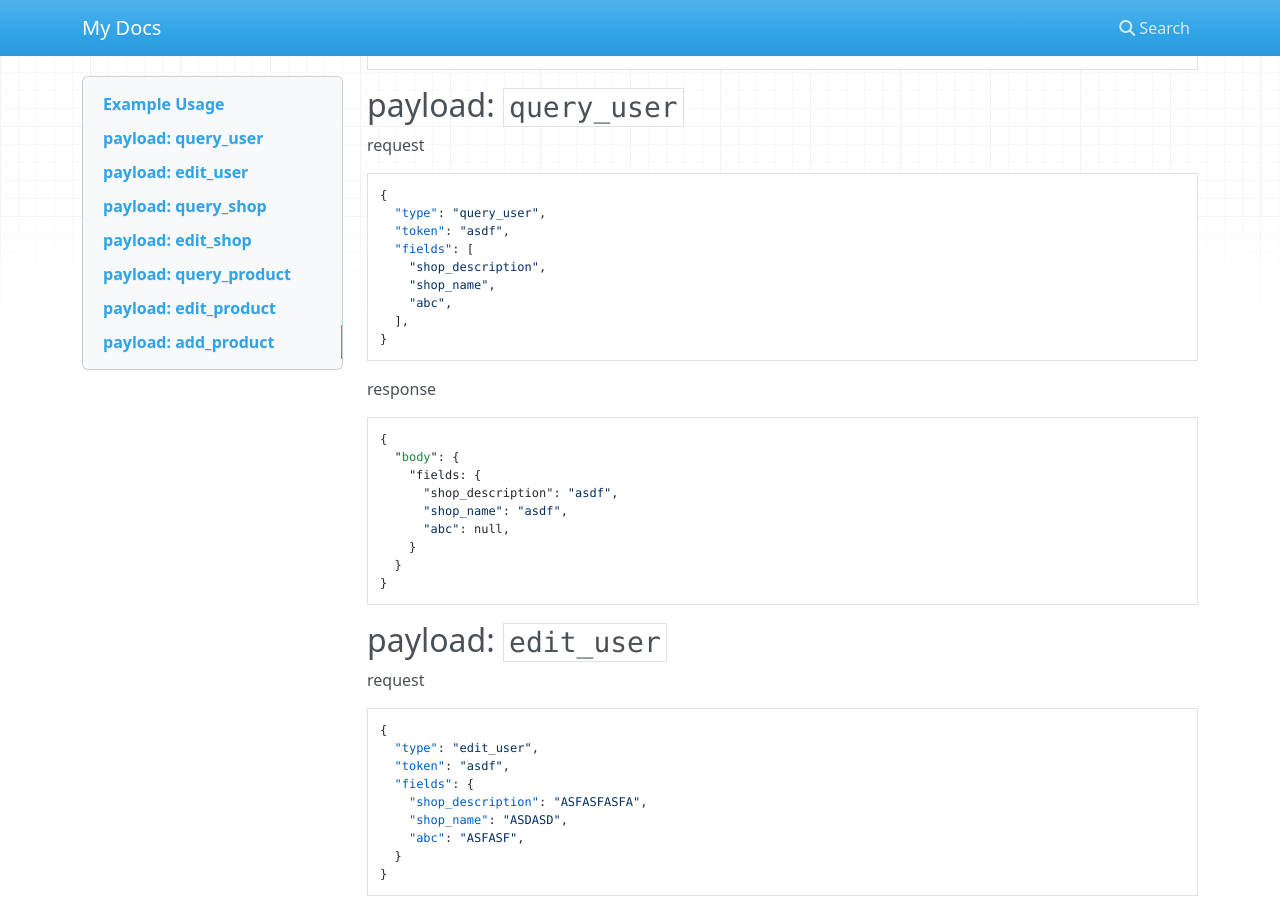
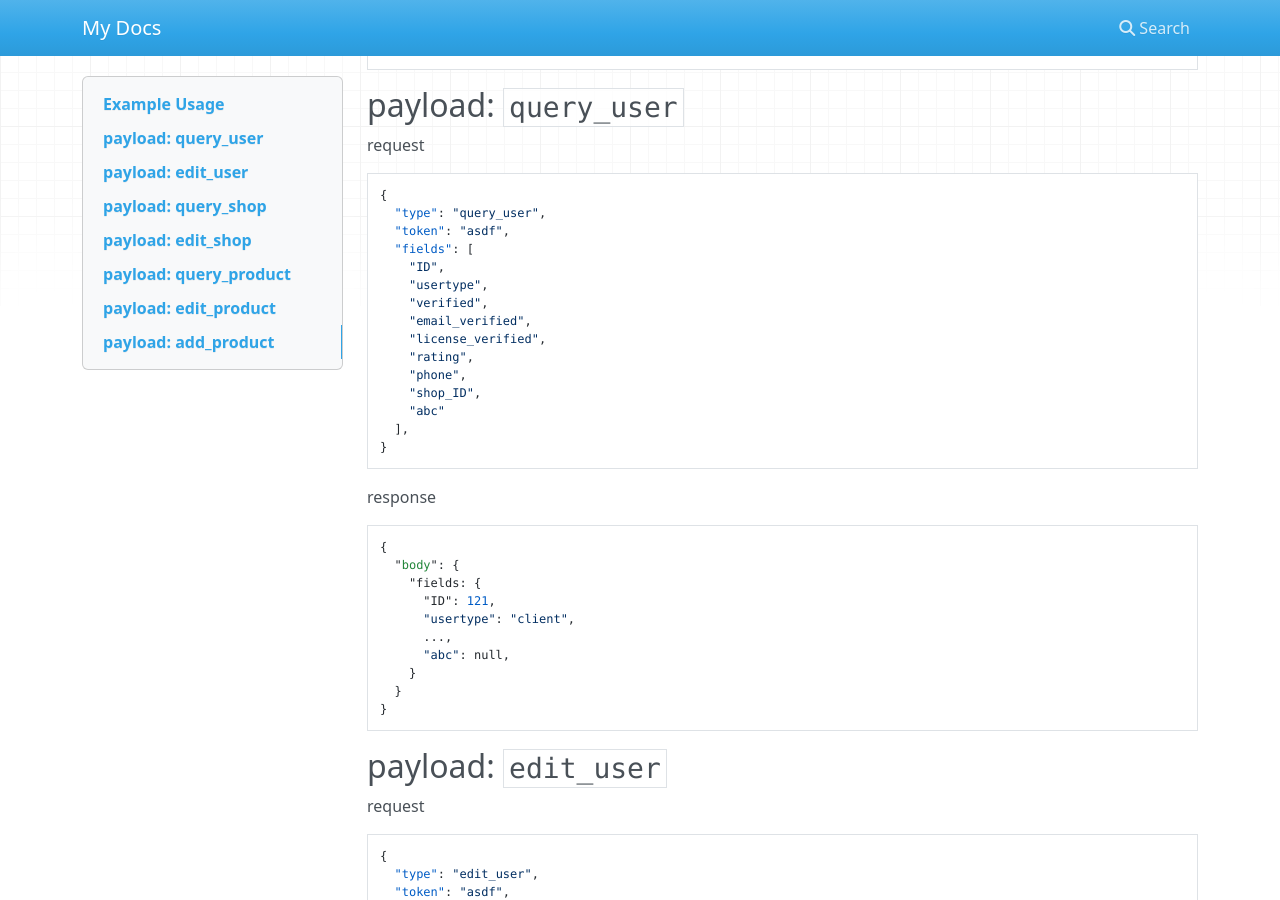
Before and after one commit to valen214/care28_doc, an MkDocs documentation site: the page built from docs/index.md, in a window 1280 px wide and 900 px high, scrolled down 424 px. Built offline with MkDocs 1.6.1, drawn with Linux system fonts in a browser that asks for light colours; nearby versions of some CDN libraries.

Commit message:
query_user update

````diff
--- a/docs/index.md
+++ b/docs/index.md
@@ -32,9 +32,15 @@ request
   "type": "query_user",
   "token": "asdf",
   "fields": [
-    "shop_description",
-    "shop_name",
-    "abc",
+    "ID",
+    "usertype",
+    "verified",
+    "email_verified",
+    "license_verified",
+    "rating",
+    "phone",
+    "shop_ID",
+    "abc"
   ],
 }
 ```
@@ -43,8 +49,9 @@ response
 {
   "body": {
     "fields: {
-      "shop_description": "asdf",
-      "shop_name": "asdf",
+      "ID": 121,
+      "usertype": "client",
+      ...,
       "abc": null,
     }
   }
````
Also changed, not shown: site/index.html, site/search/search_index.json, site/sitemap.xml, 1 other file.
